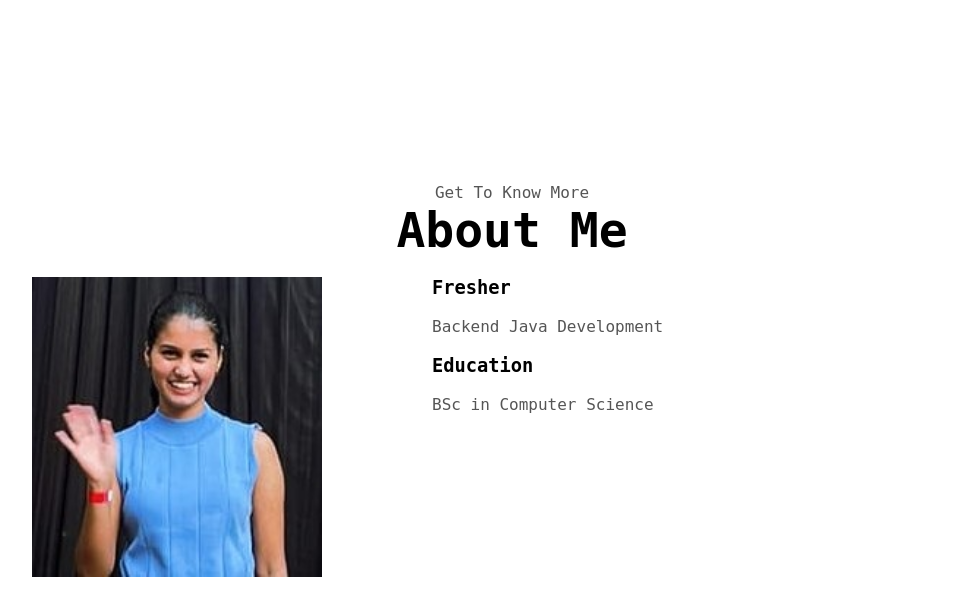
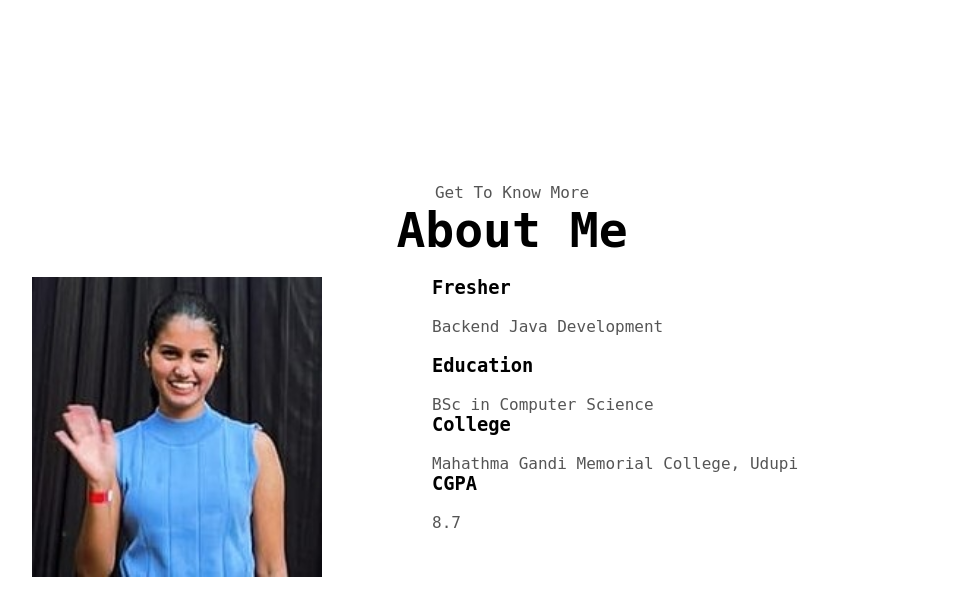
Before and after one commit to nishukundar/My-Portfolio, a plain HTML site: page index.html in a window 1280 px wide. Shown: the part 625-1240 px from the top of the page, without its empty margins (128-1096 px from the left). Drawn offline with Linux system fonts and the light colour scheme.

Commit message:
Update index.html

```diff
--- a/index.html
+++ b/index.html
@@ -110,6 +110,16 @@
                             <br>
                             <p>BSc in Computer Science</p>
                         </div>
+                         <div class="details-container">
+                            <h3>College</h3>
+                            <br>
+                            <p>Mahathma Gandi Memorial College, Udupi</p>
+                        </div>
+                          <div class="details-container">
+                            <h3>CGPA</h3>
+                            <br>
+                            <p>8.7</p>
+                        </div>
                     </div>
 
 
```
